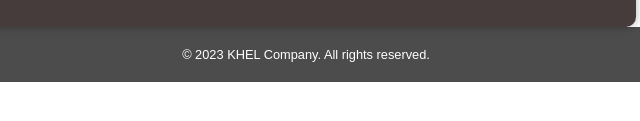
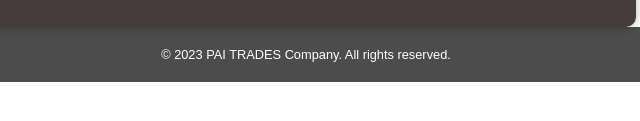
Before and after one commit to BharathPerne/Productpage, a plain HTML site: page contact.html in a window 1280 px wide. Shown: the part 663-784 px from the top of the page, 334-974 px from the left. Drawn offline with Linux system fonts and the light colour scheme.

Commit message:
Update contact.html

```diff
--- a/contact.html
+++ b/contact.html
@@ -36,5 +36,5 @@
         <p>We have received your information.</p>
     </section>
     <footer>
-        <p>&copy; 2023 KHEL Company. All rights reserved.</p>
+        <p>&copy; 2023 PAI TRADES Company. All rights reserved.</p>
     </footer>
```
